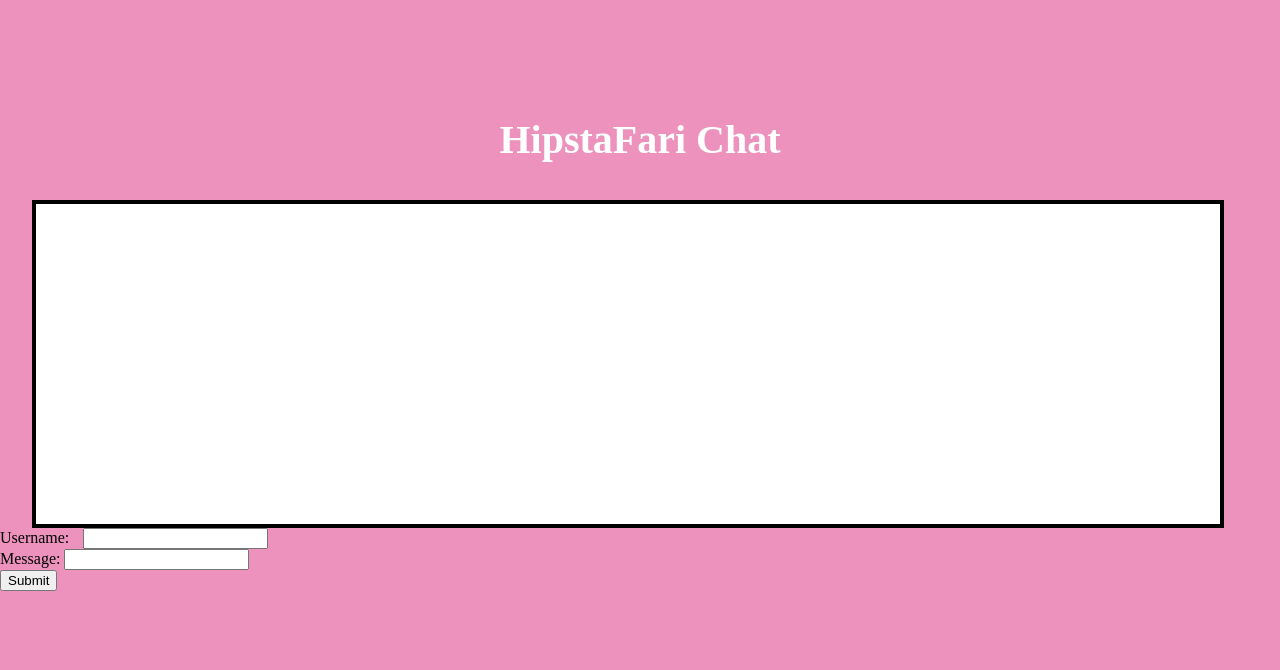
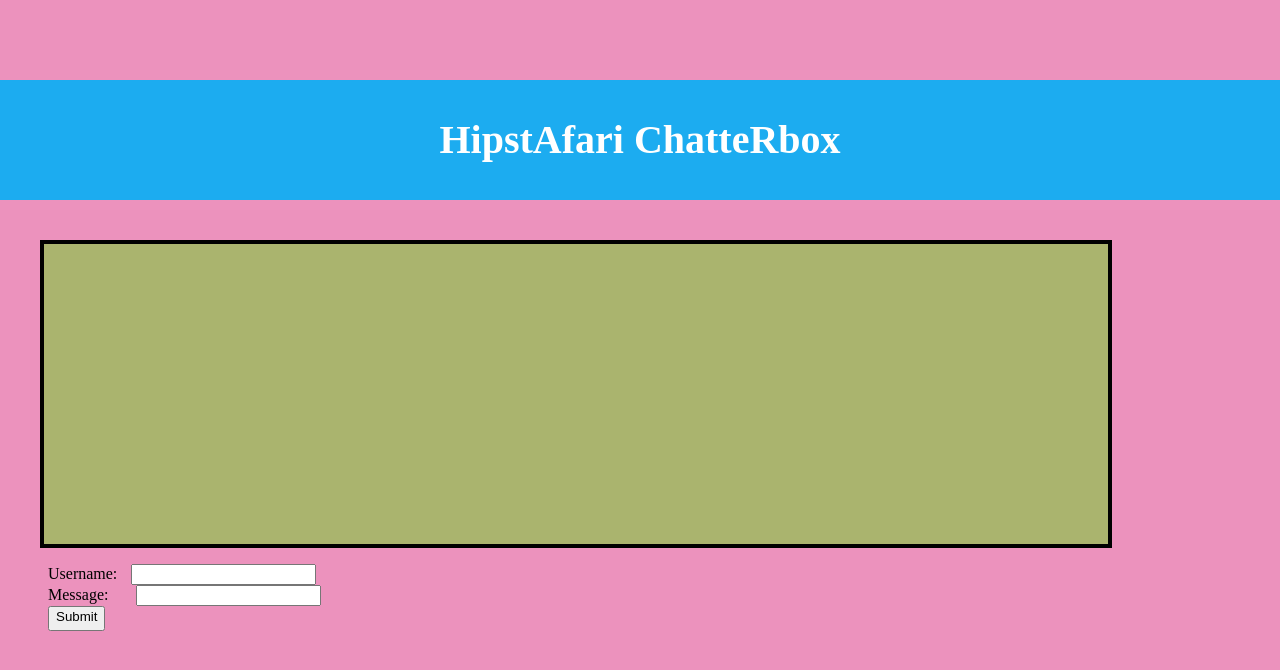
Before and after one commit to Luekerc/JCC, a plain HTML site: page index.html in a window 1280 px wide. Drawn offline with Linux system fonts and the light colour scheme; no server answers; a web font is replaced by a local one.

Commit message:
format changes

```diff
--- a/index.html
+++ b/index.html
@@ -10,12 +10,16 @@
     <link rel="stylesheet" href="styles/main.css">
   </head>
   <body>
-    <div class="header">HipstaFari Chat</div>
+    <div class="header">HipstAfari ChatteRbox</div>
 
     <div id="chatbox"> </div>
-       Username:<input id="usernamebox" type="text"><br>
-       Message:   <input id="messagebox" type="text"><br>
-    <button id="submit" type="button">Submit</button>
+      <div class="usernamesubmitbox">Username:
+        <input id="usernamebox" type="text"><br>
+        Message:
+        <input id="messagebox" type="text"><br>
+        <button id="submit" type="button">Submit</button>
+      </div>
+
     <script src="scripts/jquery.min.js"></script>
     <script src="scripts/lodash.min.js"></script>
     <script src="scripts/main.js"></script>
--- a/styles/main.css
+++ b/styles/main.css
@@ -6,43 +6,56 @@
 	margin-top: 2em;
 	color: white;
 	font-weight: bold;
+	background-color: rgb(28,172,240);
+	margin-bottom: 1em;
 }
 
 body {
-	background:rgb(236, 146, 189);
+	background-color:rgb(236, 146, 189);
 
 }
 #chatbox{
-	width: 90%;
-	height: 20em;
+	width: 80%;
+	height: 15em;
 	border: solid 4px black;
-	text-align: center;
 	/*margin: 10px auto;*/
+	font-family: 'droid sans' serif;
 	padding: 0 1em 0 1em;
 	overflow: scroll;
-	background-color: white;
 	margin: 0 2em 0 2em;
+	font-size: 1.25em;
+	color: black;
+	background-color: rgb(170,180,110);
+	position: relative;
+}
+.usernamesubmitbox {
+	margin-left: 3em;
+	margin-top: 1em;
+	font-family: 'droid sans' serif;
 }
 
 #usernamebox {
 	text-align: center;
-	margin-left: 1em;
+	margin-left: 0.7em;
 }
 #messagebox {
 	text-align: center;
+	margin-left: 1.75em;
 }
 #submit {
 	text-align: center;
+	padding-bottom: 5px;
 }
 
 .row {
 border-bottom: solid 1px black;
+color: black;
+
 }
 
 .onscreenusername {
 	padding-left: 1em;
 	margin-left: 1em;
-
 	float: left;
 }
 
```
